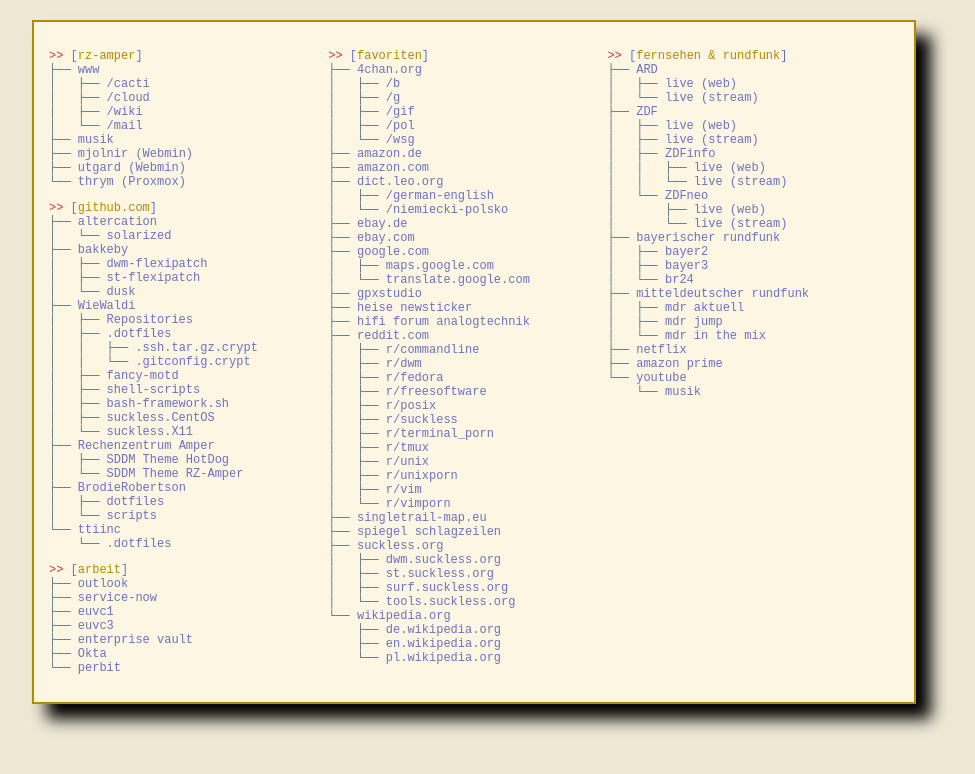
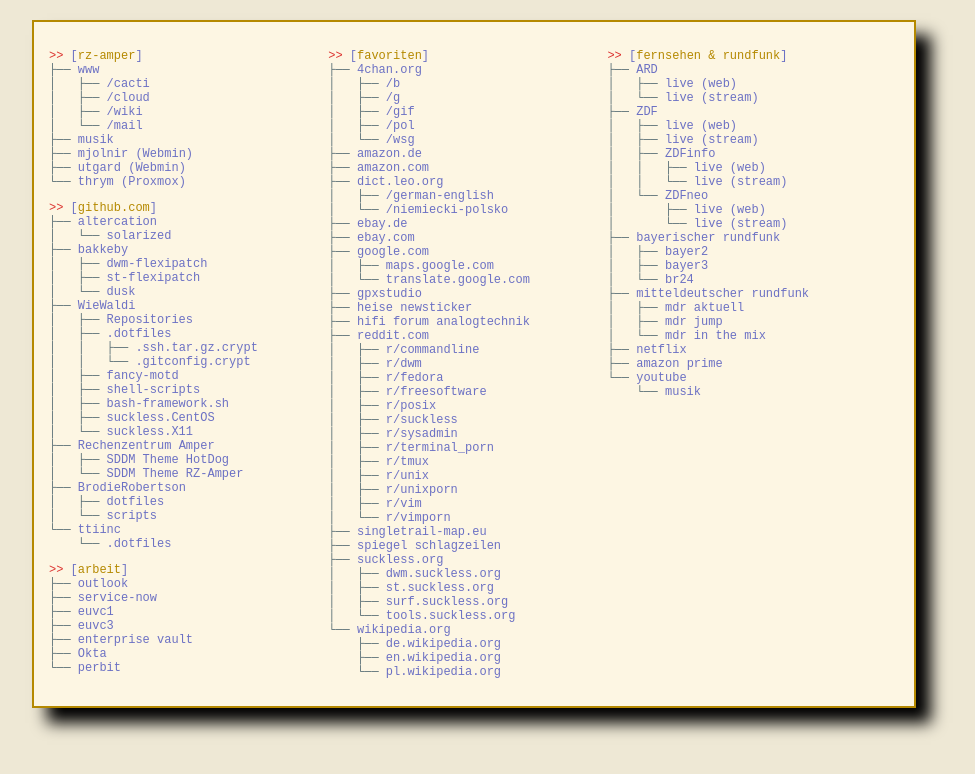
Before and after one commit to WieWaldi/startpage, a plain HTML site: page index.html in a window 1280 px wide. Shown: the whole page, without its empty margins (166-1141 px from the left). Drawn offline with Linux system fonts and the light colour scheme.

Commit message:
Minor changes

```diff
--- a/index.html
+++ b/index.html
@@ -134,6 +134,7 @@
                                 <li><a href="https://www.reddit.com/r/freesoftware/">r/freesoftware</a></li>
                                 <li><a href="https://www.reddit.com/r/posix/">r/posix</a></li>
                                 <li><a href="https://www.reddit.com/r/suckless/">r/suckless</a></li>
+                                <li><a href="https://www.reddit.com/r/sysadmin/">r/sysadmin</a></li>
                                 <li><a href="https://www.reddit.com/r/terminal_porn/">r/terminal_porn</a></li>
                                 <li><a href="https://www.reddit.com/r/tmux/">r/tmux</a></li>
                                 <li><a href="https://www.reddit.com/r/unix/">r/unix</a></li>
```
